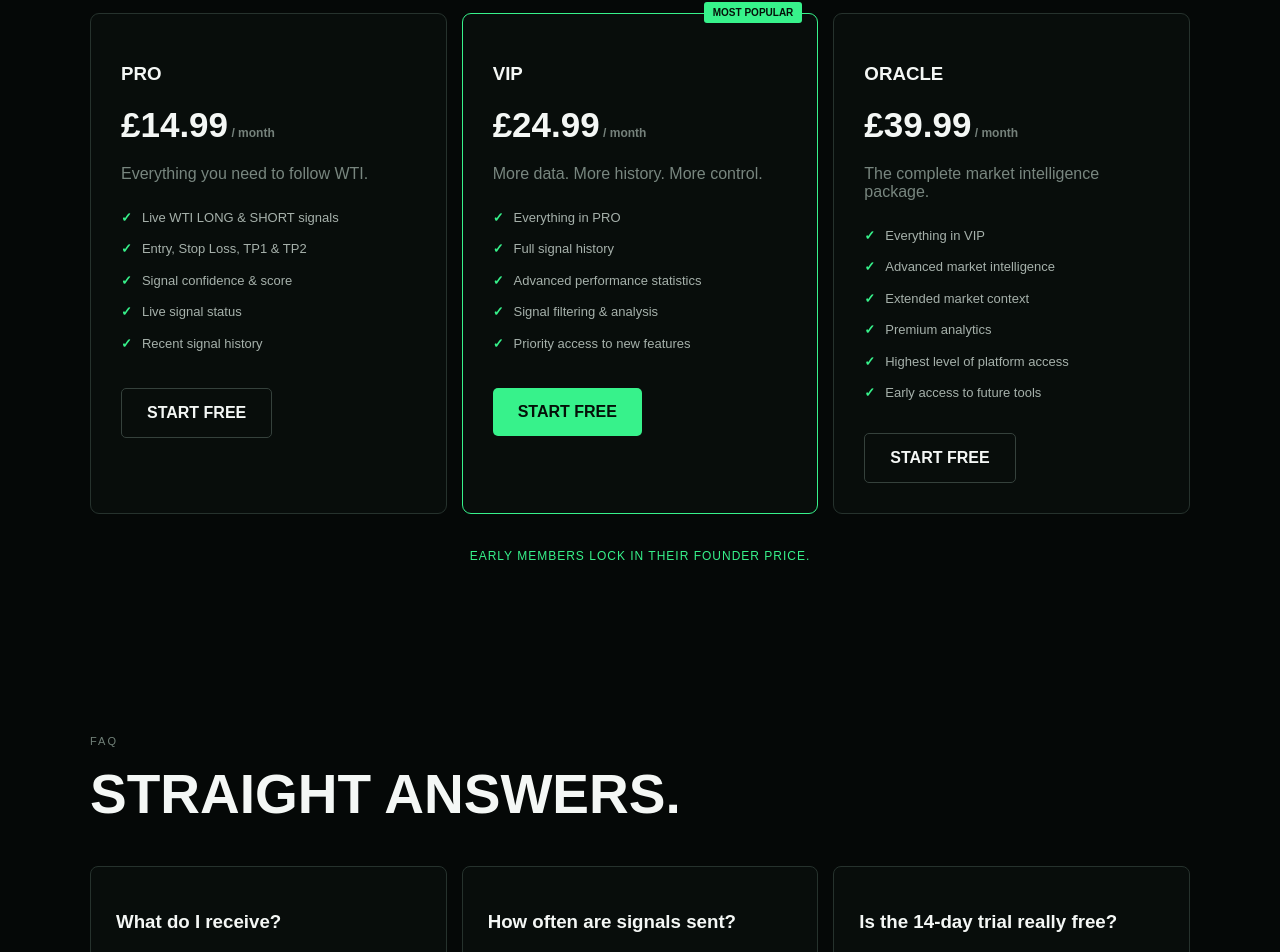
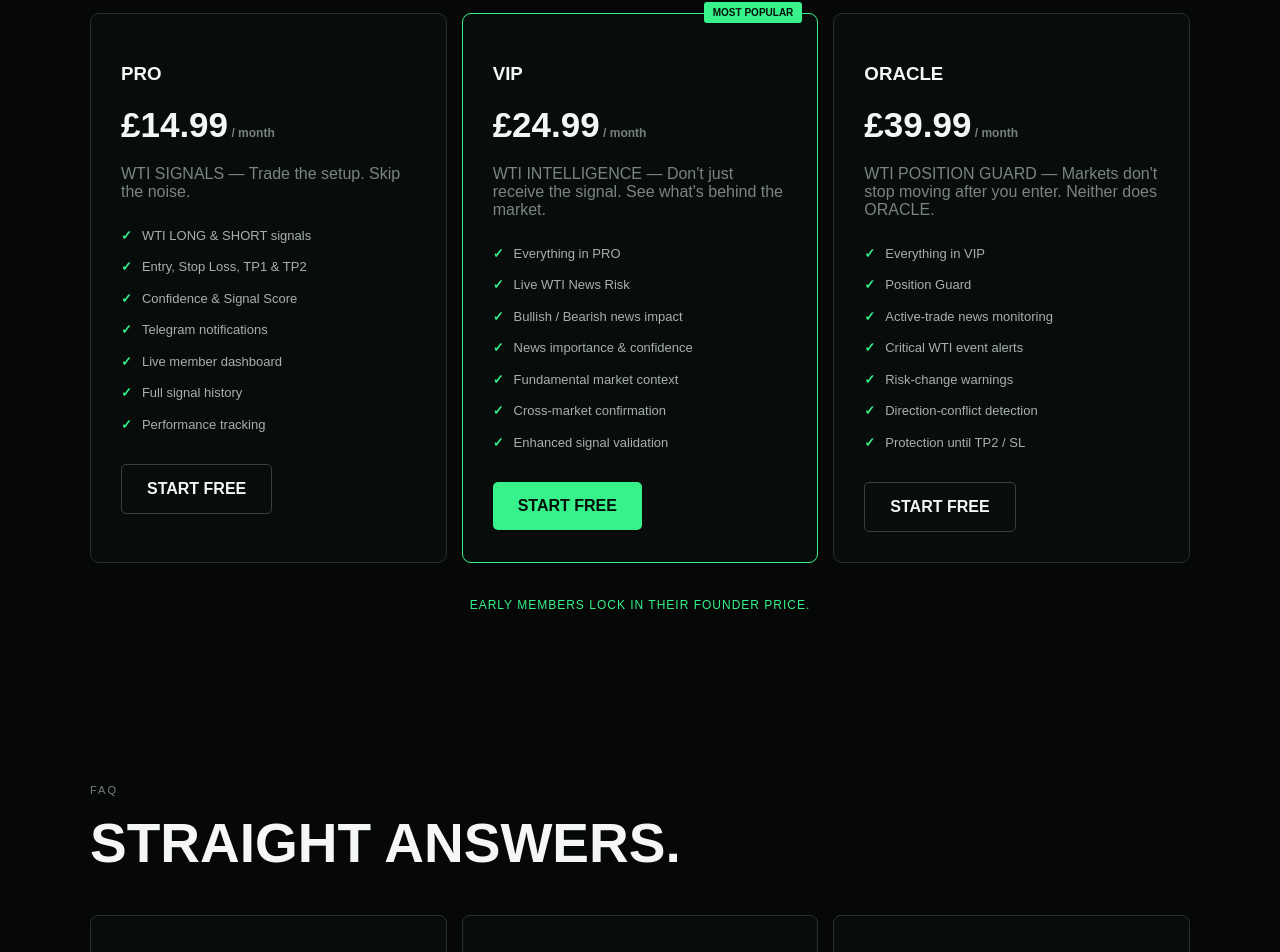
Before and after one commit to tradingnowopo/no-bullshit-signals, a Next.js app: page / in a window 1280 px wide. Shown: the part 1940-2892 px from the top of the page. Built offline with nearby package versions, Linux system fonts and the light colour scheme.

Commit message:
Update page.js

```diff
--- a/app/page.js
+++ b/app/page.js
@@ -128,26 +128,30 @@ export default function Home() {
           <Plan
   name="PRO"
   price="£14.99"
-  text="Everything you need to follow WTI."
+  text="WTI SIGNALS — Trade the setup. Skip the noise."
   features={[
-    "Live WTI LONG & SHORT signals",
+    "WTI LONG & SHORT signals",
     "Entry, Stop Loss, TP1 & TP2",
-    "Signal confidence & score",
-    "Live signal status",
-    "Recent signal history",
+    "Confidence & Signal Score",
+    "Telegram notifications",
+    "Live member dashboard",
+    "Full signal history",
+    "Performance tracking",
   ]}
 />
 
 <Plan
   name="VIP"
   price="£24.99"
-  text="More data. More history. More control."
+  text="WTI INTELLIGENCE — Don't just receive the signal. See what's behind the market."
   features={[
     "Everything in PRO",
-    "Full signal history",
-    "Advanced performance statistics",
-    "Signal filtering & analysis",
-    "Priority access to new features",
+    "Live WTI News Risk",
+    "Bullish / Bearish news impact",
+    "News importance & confidence",
+    "Fundamental market context",
+    "Cross-market confirmation",
+    "Enhanced signal validation",
   ]}
   featured
 />
@@ -155,14 +159,15 @@ export default function Home() {
 <Plan
   name="ORACLE"
   price="£39.99"
-  text="The complete market intelligence package."
+  text="WTI POSITION GUARD — Markets don't stop moving after you enter. Neither does ORACLE."
   features={[
     "Everything in VIP",
-    "Advanced market intelligence",
-    "Extended market context",
-    "Premium analytics",
-    "Highest level of platform access",
-    "Early access to future tools",
+    "Position Guard",
+    "Active-trade news monitoring",
+    "Critical WTI event alerts",
+    "Risk-change warnings",
+    "Direction-conflict detection",
+    "Protection until TP2 / SL",
   ]}
 />
         </div>
```
